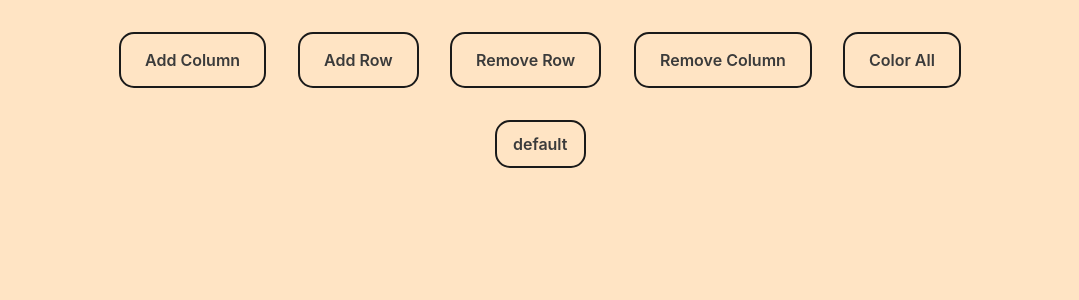
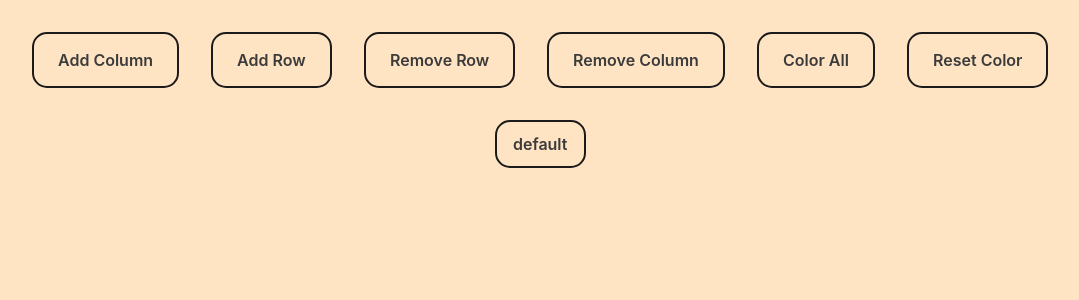
Before and after one commit to shellyh0626/Assignment6TTP, a React (Create React App) app: page / in a window 1280 px wide. Shown: the top 300 px of the page, without its empty margins (100-1179 px from the left). Built offline with nearby package versions, Linux system fonts and the light colour scheme.

Commit message:
added a reset function

```diff
--- a/src/components/Table/Table.jsx
+++ b/src/components/Table/Table.jsx
@@ -62,6 +62,15 @@ const Table = () => {
   };
 
 
+  //Resets the color of all the cells to default
+  const resetColor =()=>{
+    const tableCells = document.querySelectorAll('.Table td');
+    tableCells.forEach((cell) => {
+      cell.style.backgroundColor = "";
+    });
+  }
+
+
   return (
     <div className='Table'>
         <button className="button" onClick={addColumn}>Add Column</button>
@@ -69,6 +78,7 @@ const Table = () => {
         <button className="button" onClick={removeRow}>Remove Row</button>
         <button className="button" onClick={removeColumn}>Remove Column</button>
         <button className="button" onClick={colorAll}>Color All</button>
+        <button className="button" onClick={resetColor}>Reset Color</button>
         <div className='colorPicker'>
         <select className={`select-color ${color}`} onChange={handleColorChange}>
             <option value="white">default</option>
```
